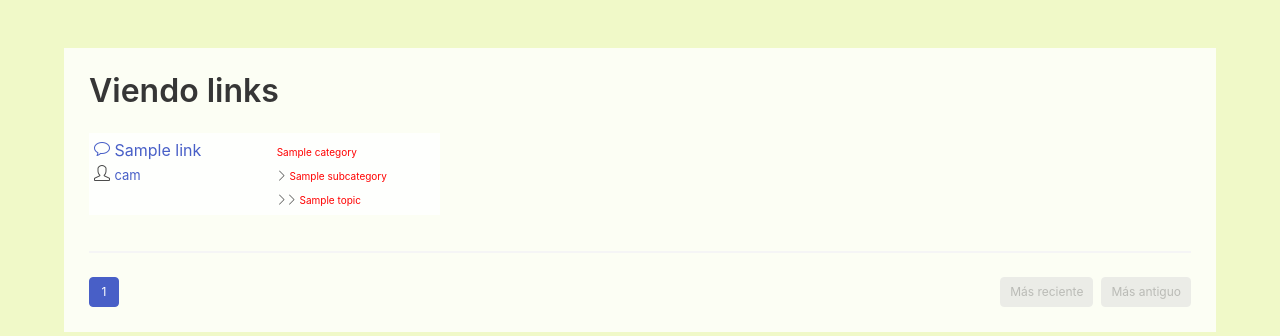
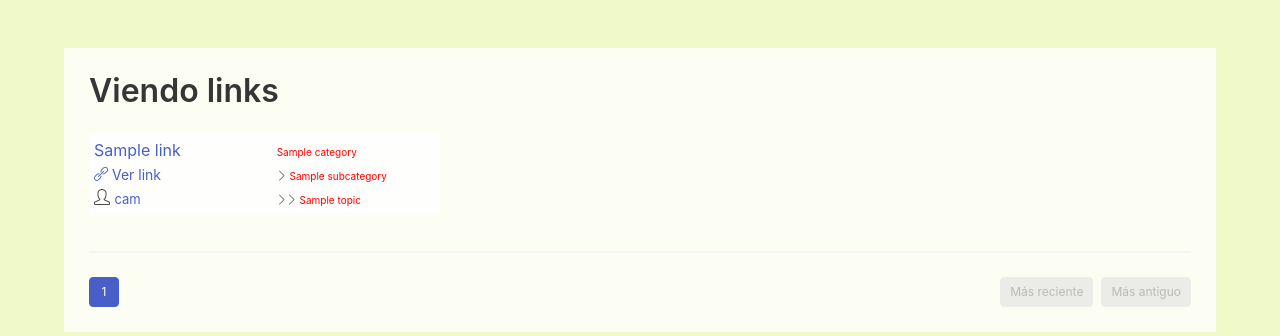
Before and after one commit to cvillavicencio-com/heymira-xyz, a PHP site: page / in a window 1280 px wide. Shown: the part 52-388 px from the top of the page. Run offline with PHP 8.4, Linux system fonts and the light colour scheme; tables that the repository leaves empty hold one stand-in row (values such as "Sample post"); data that the repository does not hold is empty; grey boxes are pictures that could not be loaded.

Commit message:
link en lista de links

```diff
--- a/ll.php
+++ b/ll.php
@@ -134,7 +134,14 @@ if ($result->num_rows > 0) {
 <div class="clink">
 <div class="columns">
 <div clasS="column">
-<span class="link"><a href="?l='.$row['id'].'"><span class="icon-bubble"></span></a> <a rel="noreferrer noopener nofollow" target="_blank" href="'.$row['url'].'">'.$row['titulo'].'</a></span><br>
+
+<span class="link">
+  <a href="?l='.$row['id'].'" class="titulolink">'.$row['titulo'].'</a><br>
+  <a rel="noreferrer noopener nofollow" target="_blank" href="'.$row['url'].'"><small><span class="icon-link"></span> Ver link</small></a>
+
+</span>
+
+<br>
 <span class="icon-user"></span>  <span class="autor"><a href="?f=up&id='.$row['usrid'].'">'.$row['user'].'</a></span>
 </div>
 <div class="column">
```
